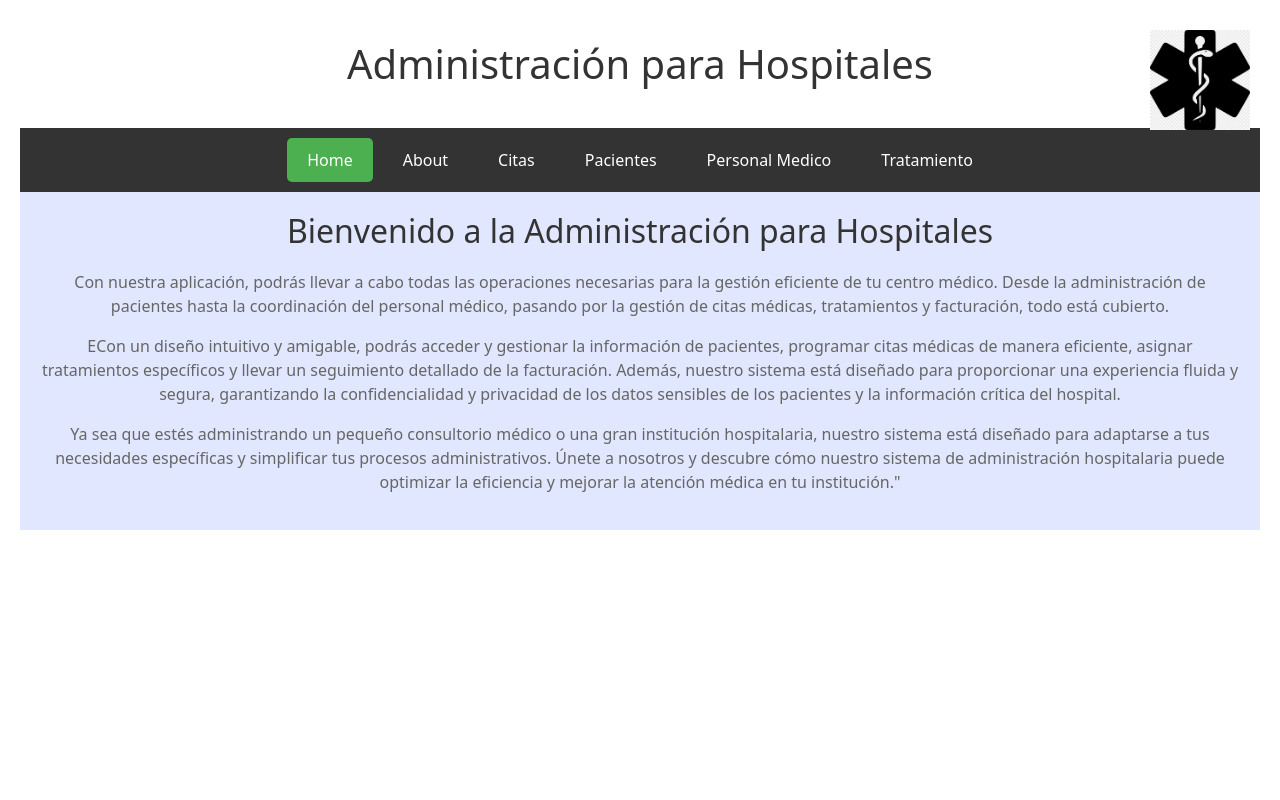
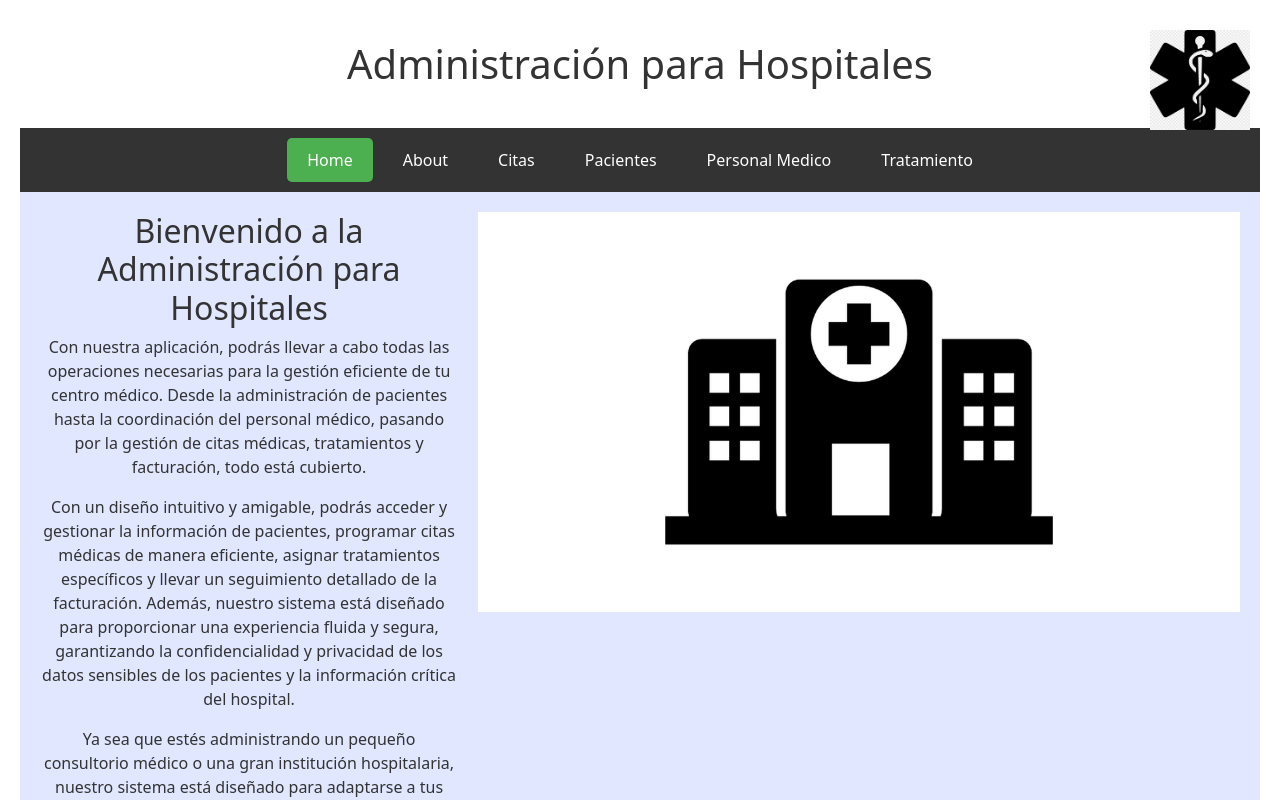
Before and after one commit to Daniela0245/hospital.p, a Vue app: page / in a window 1280 px wide. Shown: the top 800 px of the page. Built offline with nearby package versions, Linux system fonts and the light colour scheme.

Commit message:
Ultimos cambios

```diff
--- a/src/home/Home.vue
+++ b/src/home/Home.vue
@@ -1,12 +1,22 @@
-<!-- src/home/Home.vue -->
 <template>
   <div class="home">
+    <div class="content">
+      <div class="text">
         <h2>Bienvenido a la Administración para Hospitales</h2>
-      <p>Con nuestra aplicación, podrás llevar a cabo todas las operaciones necesarias para la gestión eficiente de tu centro médico. Desde la administración de pacientes hasta la coordinación del personal médico, pasando por la gestión de citas médicas, tratamientos y facturación, todo está cubierto.</p>
-      <p>ECon un diseño intuitivo y amigable, podrás acceder y gestionar la información de pacientes, programar citas médicas de manera eficiente, asignar tratamientos específicos y llevar un seguimiento detallado de la facturación. Además, nuestro sistema está diseñado para proporcionar una experiencia fluida y segura, garantizando la confidencialidad y privacidad de los datos sensibles de los pacientes y la información crítica del hospital.</p>
-      <p>Ya sea que estés administrando un pequeño consultorio médico o una gran institución hospitalaria, nuestro sistema está diseñado para adaptarse a tus necesidades específicas y simplificar tus procesos administrativos. Únete a nosotros y descubre cómo nuestro sistema de administración hospitalaria puede optimizar la eficiencia y mejorar la atención médica en tu institución."</p>
-
-      <!-- Aquí puedes agregar más contenido e información relevante -->
+        <p>
+          Con nuestra aplicación, podrás llevar a cabo todas las operaciones necesarias para la gestión eficiente de tu centro médico. Desde la administración de pacientes hasta la coordinación del personal médico, pasando por la gestión de citas médicas, tratamientos y facturación, todo está cubierto.
+        </p>
+        <p>
+          Con un diseño intuitivo y amigable, podrás acceder y gestionar la información de pacientes, programar citas médicas de manera eficiente, asignar tratamientos específicos y llevar un seguimiento detallado de la facturación. Además, nuestro sistema está diseñado para proporcionar una experiencia fluida y segura, garantizando la confidencialidad y privacidad de los datos sensibles de los pacientes y la información crítica del hospital.
+        </p>
+        <p>
+          Ya sea que estés administrando un pequeño consultorio médico o una gran institución hospitalaria, nuestro sistema está diseñado para adaptarse a tus necesidades específicas y simplificar tus procesos administrativos. Únete a nosotros y descubre cómo nuestro sistema de administración hospitalaria puede optimizar la eficiencia y mejorar la atención médica en tu institución.
+        </p>
+      </div>
+      <div class="image">
+        <img src="../assets/ula.png" alt="Imagen" style="max-width: 100%; max-height: 400px;">
+      </div>
+    </div>
   </div>
 </template>
 
@@ -18,17 +28,23 @@
 
 <style scoped>
 .home {
-    text-align: center;
   padding: 20px;
   background-color: #e0e7ff; /* Fondo gris azulado */
   color: #333;
 }
 
-  .home h2 {
-    margin-bottom: 20px;
+.content {
+  display: flex;
+  justify-content: space-between;
 }
 
-  .home p {
-    color: #666;
+.text {
+  flex: 1;
+  margin-right: 20px; /* Margen a la derecha para separar del contenido de la imagen */
+}
+
+.image img {
+  max-width: 100%;
+  max-height: 300px; /* Altura máxima deseada para la imagen */
 }
 </style>
```
Also changed, not shown: src/assets/ili.png (added), src/assets/ula.png (added). Lines whose indentation alone changed are shown as unchanged.
